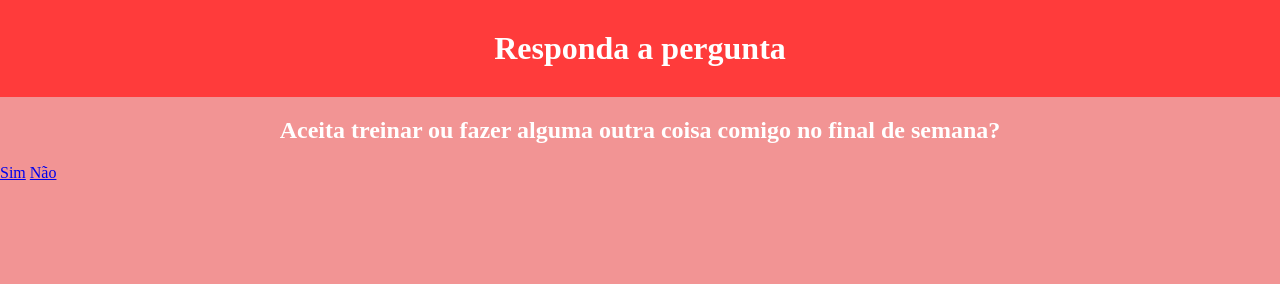
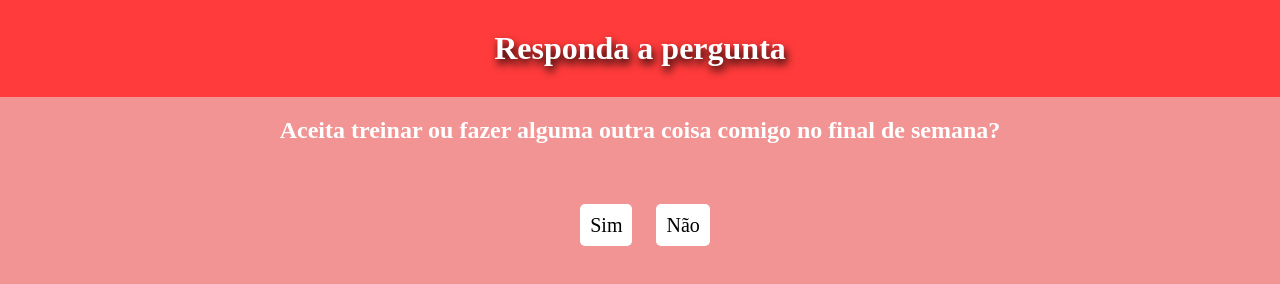
Before and after one commit to guilhermeAndrade07/html-css, a plain HTML site: page desafios/teste02/pegunta/pergunta.html in a window 1280 px wide. Drawn offline with Linux system fonts and the light colour scheme.

Commit message:
novas coisas

```diff
--- a/desafios/teste02/pegunta/pergunta.html
+++ b/desafios/teste02/pegunta/pergunta.html
@@ -14,7 +14,7 @@
     <main>
         <h2>Aceita treinar ou fazer alguma outra coisa comigo no final de semana?</h2>
         <div class="pergunta">
-            <p><a href="#">Sim</a></p>
+            <p class="espaco"><a href="#">Sim</a></p>
             <p><a href="#">Não</a></p>
         </div>
     </main>
--- a/desafios/teste02/pegunta/style.css
+++ b/desafios/teste02/pegunta/style.css
@@ -14,6 +14,7 @@ header {
     background-color: rgb(255, 59, 59);
     padding: 30px;
     text-align: center;
+    text-shadow: 2px 5px 8px black;
 }
 
 main h2{
@@ -21,7 +22,30 @@ main h2{
     text-align: center;
 }
 
-
 main p {
     display: inline-block;
 }
+
+main a {
+    background-color: white;
+    padding: 10px;
+    border-radius: 5px;
+    text-decoration: none;
+    color: black;
+    font-size: 20px;
+}
+
+main a:hover {
+    font-size: 2em;
+}
+
+.pergunta{
+    text-align: center;
+    padding: 40px;
+    margin: 10px;
+}
+
+.espaco{
+    padding-left: 10px;
+    padding-right: 20px;
+}
--- a/desafios/teste02/style.css
+++ b/desafios/teste02/style.css
@@ -14,6 +14,7 @@ header {
     background-color: rgb(255, 59, 59);
     padding: 30px;
     text-align: center;
+    text-shadow: 2px 5px 8px black;
 }
 
 main{
```
